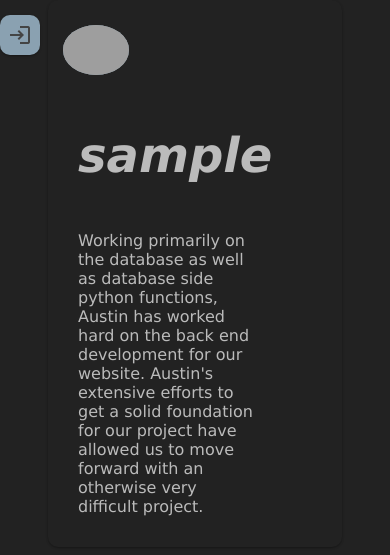
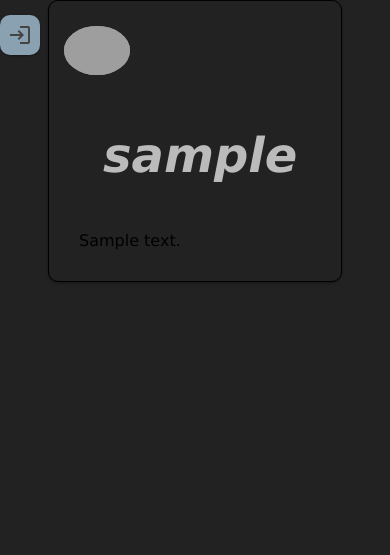
Before and after one commit to cjohn-afk/Critter, a Python web app: template critter/templates/profile.html in a window 390 px wide. Shown: the top 555 px of the page. Run offline with Jinja, Linux system fonts and the light colour scheme; the template is opened without the code that fills it: most values are stand-ins (such as "Sample title", 1, 10 or a date in 2020); grey boxes are pictures that could not be loaded.

Commit message:
Some styling/profile changes.

```diff
--- a/critter/static/style.css
+++ b/critter/static/style.css
@@ -102,20 +102,35 @@ html{
 	transition: all 0.25s ease-in-out;
 }
 
+.menu a.logo {
+	background-color: transparent;
+	padding: 0em;
+	margin: 0em;
+	box-shadow: none;
+	border-radius: 100%;
+}
+
+.menu a.logo:hover {
+	background-color: transparent;
+}
+
+.menu a.logo img {
+	width: 10em;
+	min-width: 1em;
+	height: auto;
+	margin-bottom: 1em;
+}
+
 .menu a:hover {
   	background-color: var(--accent3);
 }
 
-.menu img {
-	width: 10em;
-	margin-bottom: 1em;
-}
-
 .profile {
-    background-color: inherit;
-	color: var(--background3);
+    background-color: var(--textcolor2);
+	color: var(--background);
     margin-bottom:15px;
     padding:15px;
+	border: #000000 1px solid;
 	border-radius: 10px;
 	box-shadow: 0 1px 3px rgba(0,0,0,0.12), 0 1px 2px rgba(0,0,0,0.24);
 }
@@ -124,6 +139,8 @@ html{
 	font-size: 3em;
 	font-weight: bold;
 	font-style: italic;
+	color: var(--background3);
+	margin-left: 0.5em;
 }
 
 .profile .profileinfo {
@@ -379,6 +396,11 @@ html{
 	  max-width: fit-content;
 	  font-size: 0em;
 	}
+
+	.menu a.logo {
+		font-size: 5em;
+	}
+
   .col-6 {
 	  margin:0px;
 	  padding:0em 3em 0em 3em;
--- a/critter/templates/navbar.html
+++ b/critter/templates/navbar.html
@@ -1,6 +1,6 @@
 <div class="col-3 ">
 <div class="menu" id="sideNav">
-        <img src="{{ url_for('static', filename='logo.png') }}" >
+        <a class="logo" href="{{ url_for('timeline') }}"><img src="{{ url_for('static', filename='logo.png') }}" ></a>
     {% if current_user.is_authenticated %}
         <!-- TODO: Change profile button into current user's profile photo -->
         <a href="{{ url_for('profile', userID=current_user.UserID) }}" class="active"><span class="material-icons">account_circle</span> Profile</a>
--- a/critter/templates/profile.html
+++ b/critter/templates/profile.html
@@ -12,14 +12,9 @@
 					<img class="profilecircle" src="{{ profilePic }}">
                     <div class="profileinfo">
                         <p class="username">{{ profile.Username }}</p>
-						<p class="profiletext">Working primarily on the database as well as database side python functions, Austin has worked hard on the back end development for our website. Austin's extensive efforts to get a solid foundation for our project have allowed us to move forward with an otherwise very difficult project.</p>
+						<p class="profiletext">{% if profile.Bio is not none %}{{ profile.Bio }}{% endif %}</p>
                     </div>
                 </div>
 
-			<div class="col-3 right">
-				<div class="profilePanel">
-
-				</div>
-			</div>
         </div>
 {% endblock %}
```
